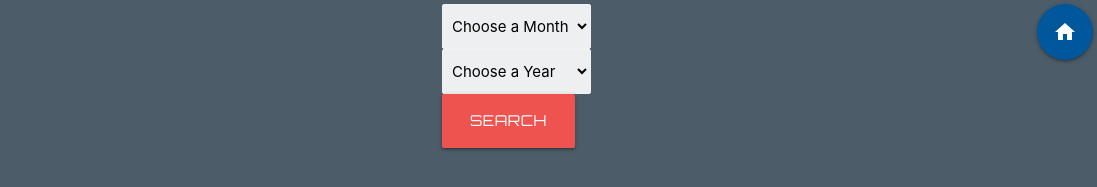
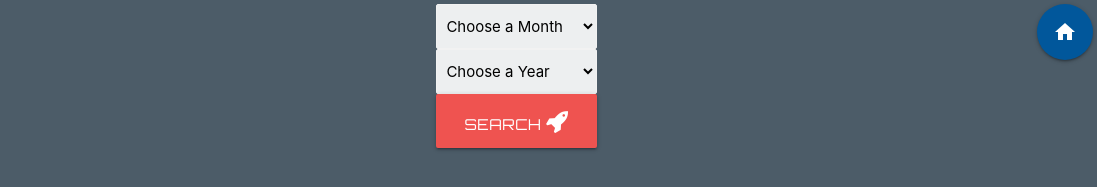
Before and after one commit to CodyRobbins99/project-gemini-forecast, a plain HTML site: page historypage.html in a window 1280 px wide. Shown: the full height of the page, 183-1280 px from the left. Drawn offline with nearby package versions, Linux system fonts and the light colour scheme.

Commit message:
"css styling"

```diff
--- a/assets/css/past-launches.css
+++ b/assets/css/past-launches.css
@@ -21,7 +21,7 @@ header {
 .mission-patch {
     height: 200px;
     width: 200px;
-    align-content: center;
+    /* align-content: center; */
 
 }
 
@@ -34,16 +34,9 @@ color: #1f4068;
  padding-bottom: 5px;
 }
 
-.btn {
-  justify-content: center;
-}
 
 .past-launches {
   font-size: 3rem;
-  text-align: center;
+  /* text-align: center; */
   color: yellow;
 }
-
-/* .launch-div {
-  border-radius: 30px;
-} */
--- a/assets/js/past-launches.js
+++ b/assets/js/past-launches.js
@@ -1,22 +1,22 @@
 /* JS for historypage.html */
-var launchHistoryContainer = document.querySelector('.past-launches');
+const launchHistoryContainer = document.querySelector('.past-launches');
 
 function datePicker() {
     document.getElementById('past-launches').innerHTML='';
-    var searchYear = document.querySelector("#yearpicker").value;
-    var searchMonth = document.querySelector("#monthpicker").value;
+    const searchYear = document.querySelector("#yearpicker").value;
+    const searchMonth = document.querySelector("#monthpicker").value;
 
     fetch('https://api.spacexdata.com/v3/launches/past?launch_year=' + searchYear)
     .then(function(response) {
         return response.json();
-    }
+    })
 
     .then(function(response) {
 
 
     response = response.filter(function(launch){
         const launchD = launch.launch_date_utc
-        var d = new Date(`${launchD}`)
+        const d = new Date(`${launchD}`)
         return d.getMonth() + 1 === parseInt(searchMonth);
 
     })
@@ -25,29 +25,27 @@ function datePicker() {
       }
 
         for (let i=0; i < response.length; i++) {
-            console.log(i);
 
-            var launchDiv = document.createElement('div')
-
+            const launchDiv = document.createElement('div')
 
             launchDiv.classList = 'launch-div col s12 red lighten-1 white-text z-depth-3'
 
 
-            var launchName = response[i].mission_name
-            var flightNumber = response[i].flight_number
-            var launchDate = response[i].launch_date_local
-            var payloadType = response[i].rocket.second_stage.payloads[0].payload_type
-            var launchDetails = response[i].details
-            var missionPatch = response[i].links.mission_patch
+            const launchName = response[i].mission_name
+            const flightNumber = response[i].flight_number
+            const launchDate = response[i].launch_date_local
+            const payloadType = response[i].rocket.second_stage.payloads[0].payload_type
+            const launchDetails = response[i].details
+            const missionPatch = response[i].links.mission_patch
 
-            var patchImg = document.createElement('img')
+            const patchImg = document.createElement('img')
             patchImg.innerHTML = '';
             patchImg.classList = 'mission-patch section'
             patchImg.setAttribute('src', missionPatch);
             launchDiv.appendChild(patchImg);
 
 
-            var missionInfo = document.createElement('h5')
+            const missionInfo = document.createElement('h5')
             missionInfo.innerHTML = "Mission Name : <span class='span-input'>"
             + launchName + "</span><br /> SpaceX Flight Number: <span class='span-input'>"
             + flightNumber + "</span><br /> Launch Date: <span class='span-input'>"
--- a/historypage.html
+++ b/historypage.html
@@ -7,6 +7,7 @@
     <link href="https://fonts.googleapis.com/icon?family=Material+Icons" rel="stylesheet">
     <link href="https://fonts.googleapis.com/css2?family=Orbitron:wght@400;700&display=swap" rel="stylesheet">
     <link rel="stylesheet" href="./assets/css/past-launches.css">
+    <link rel="stylesheet" href="https://cdnjs.cloudflare.com/ajax/libs/font-awesome/4.7.0/css/font-awesome.min.css">
 
     <title>Past Launches 🚀</title>
 </head>
@@ -51,7 +52,7 @@
                 <option value="2007">2007</option>
                 <option value="2006">2006</option>
             </select>
-            <a class="waves-effect waves-light btn-large red lighten-1" id="dateButton" value="" onclick="datePicker()">Search</a>
+            <a class="waves-effect waves-light btn-large red lighten-1" id="dateButton" value="" onclick="datePicker()">Search <i class="fa fa-rocket"></i></a>
 
         </div>
         <a  href="./index.html" class="btn-floating btn-large waves-effect waves-light light-blue darken-4"><i class="material-icons">home</i></a>
```
